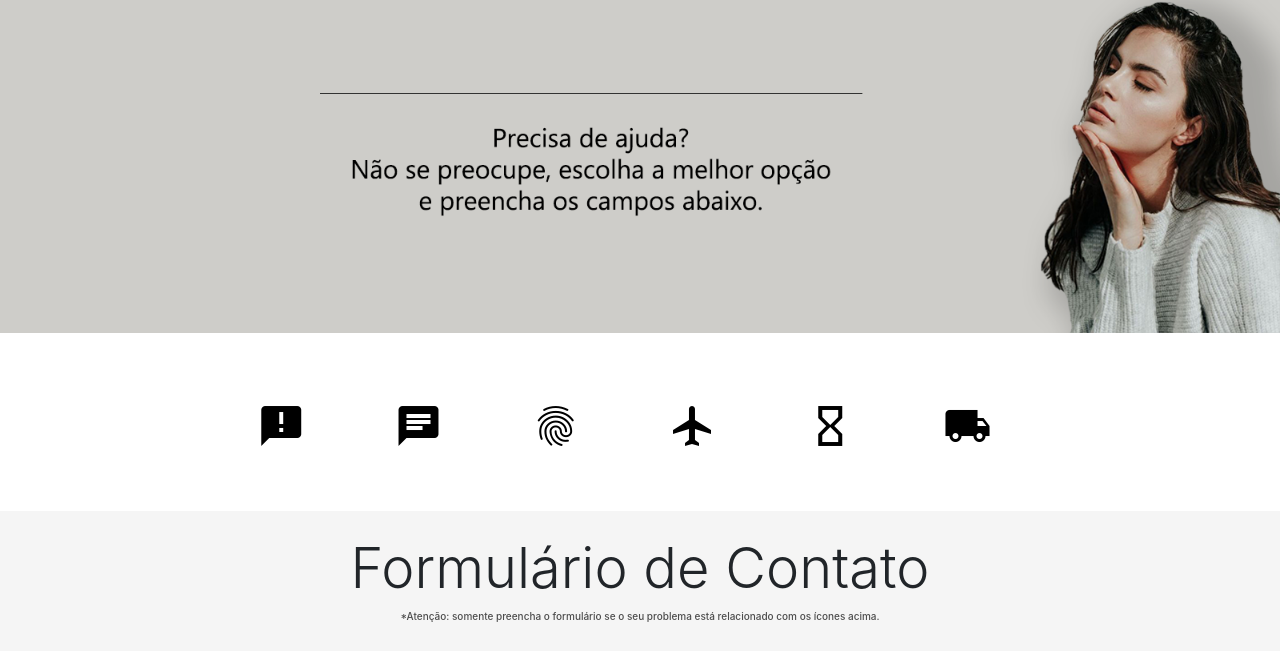
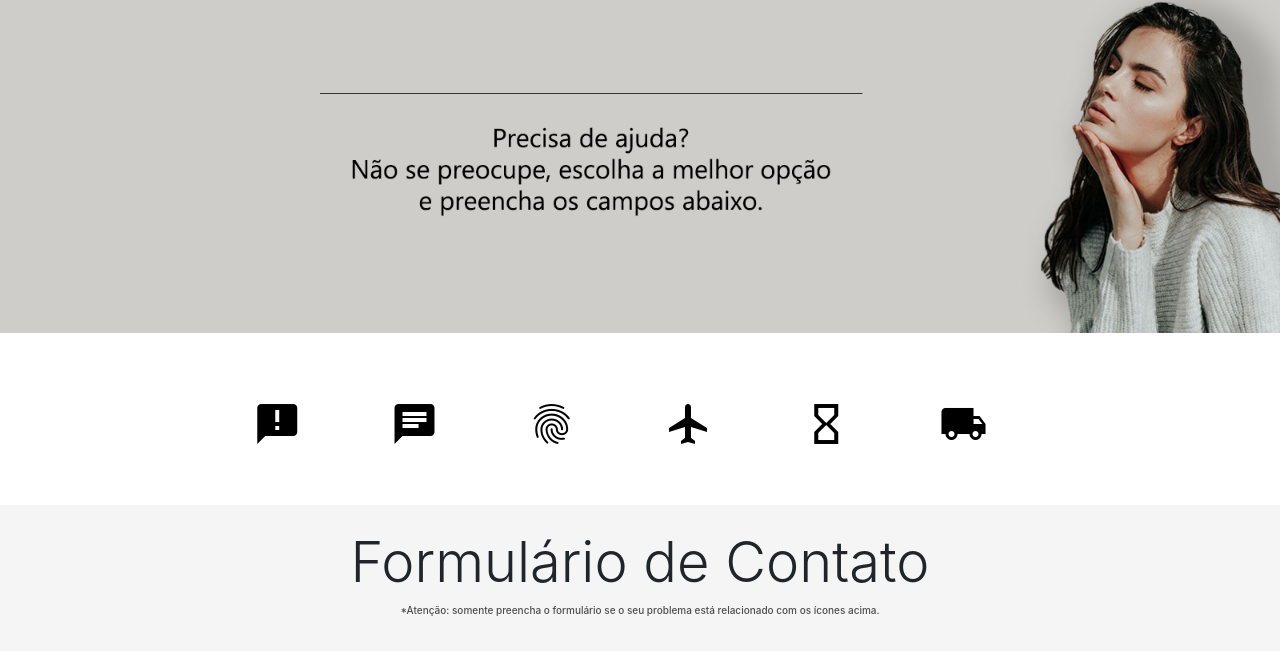
Before and after one commit to LisandraFerraz/Trabalho-conclusao-semestre, a plain HTML site: page contato.html in a window 1280 px wide. Shown: the part 77-728 px from the top of the page. Drawn offline with nearby package versions, Linux system fonts and the light colour scheme.

Commit message:
Update contato.html
Mudança nas colunas dos botões.

```diff
--- a/contato.html
+++ b/contato.html
@@ -87,12 +87,12 @@
     <div id="tabresp">
         <table class="table table-borderless">
                 <tr>
-                  <td>  <a tabindex="0" class="btn btn-lg " role="button" data-toggle="popover" data-trigger="focus" title="Reclamações?" data-content="Nos mande via DM no Twitter."> <i class=" material-icons"  id="iconess" alt="Reclamações">announcement</i></a> </td>
-                  <td> <a tabindex="0" class="btn btn-lg " role="button" data-toggle="popover" data-trigger="focus" title="Comentários?" data-content="Nos mande via DM no Twitter ou Facebook!"> <i class=" material-icons" id="iconess">chat</i> </a></td>
-                  <td> <a tabindex="0" class="btn btn-lg " role="button" data-toggle="popover" data-trigger="focus" title="Problemas no login?" data-content="Preencha o formulário abaixo e responda o e-mail com seu CPF e RG."> <i class=" material-icons" id="iconess">fingerprint</i>  </a></td>
-                  <td> <a tabindex="0" class="btn btn-lg " role="button" data-toggle="popover" data-trigger="focus" title="Dúvidas sobre importações?" data-content="Visite a página 'Quem somos?' e leia. " > <i class=" material-icons" id="iconess">flight</i> </a></td>
-                  <td> <a tabindex="0" class="btn btn-lg " role="button" data-toggle="popover" data-trigger="focus" title="Problemas com o prazo de fabricação?" data-content="Preencha o formulário abaixo e responda o e-mail com seu CPF e RG."> <i class=" material-icons" id="iconess">hourglass_empty</i> </a></td>
-                  <td> <a tabindex="0" class="btn btn-lg " role="button" data-toggle="popover" data-trigger="focus" title="Problemas com o frete/entrega?" data-content="Nos mande via DM no twitter."> <i class=" material-icons" id="iconess">local_shipping</i> </a></td>
+                  <td>  <a tabindex="0" class="btn btn-lg-12 " role="button" data-toggle="popover" data-trigger="focus" title="Reclamações?" data-content="Nos mande via DM no Twitter."> <i class=" material-icons"  id="iconess" alt="Reclamações">announcement</i></a> </td>
+                  <td> <a tabindex="0" class="btn btn-lg-12 " role="button" data-toggle="popover" data-trigger="focus" title="Comentários?" data-content="Nos mande via DM no Twitter ou Facebook!"> <i class=" material-icons" id="iconess">chat</i> </a></td>
+                  <td> <a tabindex="0" class="btn btn-lg-12 " role="button" data-toggle="popover" data-trigger="focus" title="Problemas no login?" data-content="Preencha o formulário abaixo e responda o e-mail com seu CPF e RG."> <i class=" material-icons" id="iconess">fingerprint</i>  </a></td>
+                  <td> <a tabindex="0" class="btn btn-lg-12 " role="button" data-toggle="popover" data-trigger="focus" title="Dúvidas sobre importações?" data-content="Visite a página 'Quem somos?' e leia. " > <i class=" material-icons" id="iconess">flight</i> </a></td>
+                  <td> <a tabindex="0" class="btn btn-lg-12 " role="button" data-toggle="popover" data-trigger="focus" title="Problemas com o prazo de fabricação?" data-content="Preencha o formulário abaixo e responda o e-mail com seu CPF e RG."> <i class=" material-icons" id="iconess">hourglass_empty</i> </a></td>
+                  <td> <a tabindex="0" class="btn btn-lg-12 " role="button" data-toggle="popover" data-trigger="focus" title="Problemas com o frete/entrega?" data-content="Nos mande via DM no twitter."> <i class=" material-icons" id="iconess">local_shipping</i> </a></td>
                 </tr>
         </table>
     </div>
```
